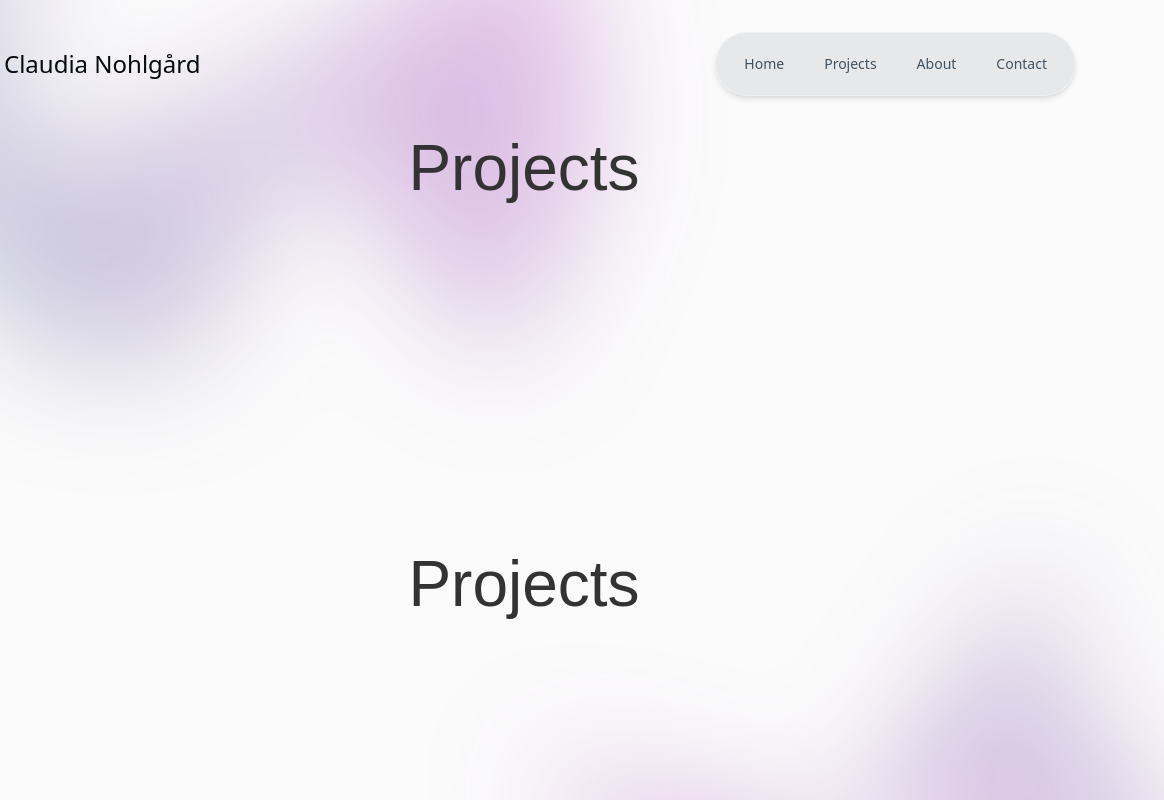
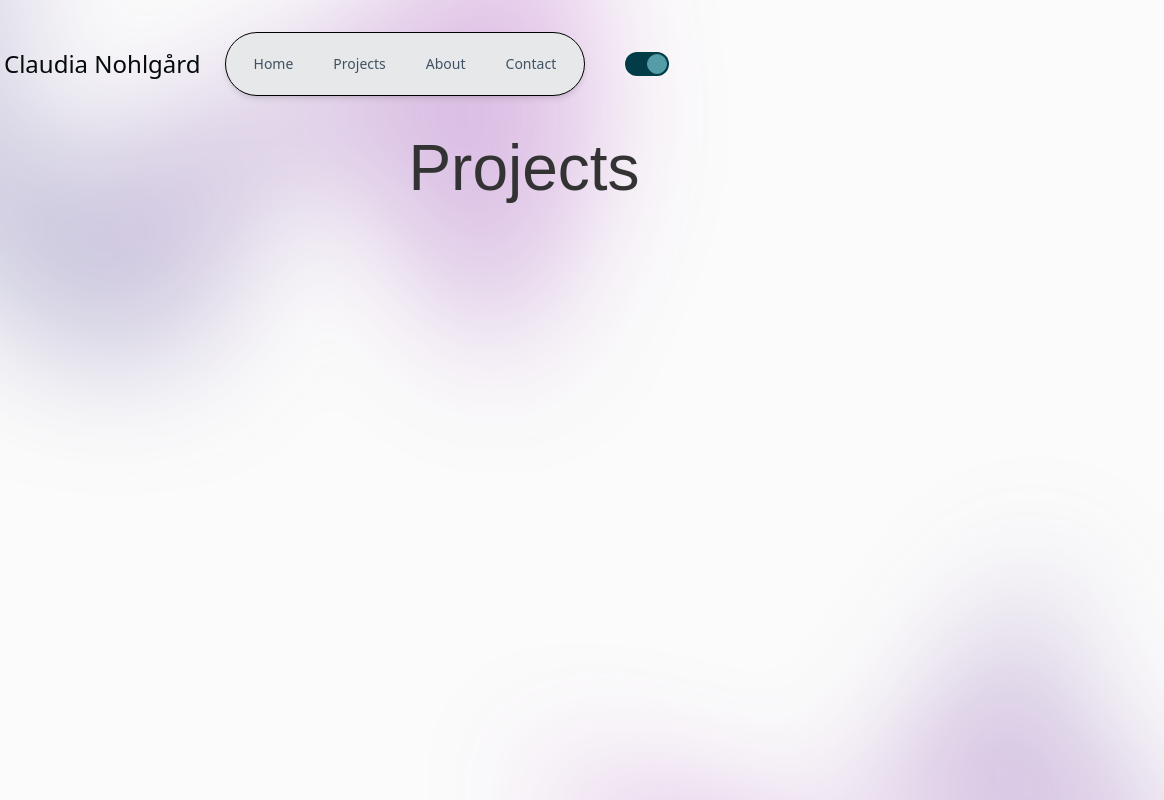
Before and after one commit to geekmorsan/Portfolio, an Astro site: page /projects in a window 1280 px wide. Shown: the top 800 px of the page, 116-1280 px from the left. Built offline with nearby package versions, Linux system fonts and the light colour scheme; Astro itself is replaced by a stand-in of ours; a web font is replaced by a local one.

Commit message:
WIP dark mode switch

```diff
--- a/src/components/BaseLayout.astro
+++ b/src/components/BaseLayout.astro
@@ -13,6 +13,19 @@ const { pageTitle } = Astro.props;
 		<link href="https://use.typekit.net/gqz8ndv.css" rel="stylesheet" type="text/css" />
 		<meta name="generator" content={Astro.generator} />
 		<title>{pageTitle}</title>
+		<script is:inline>
+			const theme = (() => {
+			  if (localStorage?.getItem("theme")) {
+				return localStorage?.getItem("theme");
+			  }
+			  if (window.matchMedia("(prefers-color-scheme: dark)").matches) {
+				return "dark";
+			  }
+			  return "light";
+			})();
+			document.documentElement.setAttribute("data-theme", theme)
+			window.localStorage.setItem("theme", theme);
+		</script>
 	</head>
 	<body class="bg-bgbase" data-theme="">
 		<Header />
@@ -32,5 +45,6 @@ const { pageTitle } = Astro.props;
 			</div>
 		  </div>
 		<Footer />
+
 	</body>
 </html>
--- a/src/components/Header.astro
+++ b/src/components/Header.astro
@@ -1,8 +1,14 @@
 ---
-import Navbar from "./Navbar.astro"
-import Navigation from "./Navigation.tsx"
+import Navbar from "./Navbar.astro";
+import Navigation from "./Navigation.tsx";
+import ThemeToggeler from "./ThemeToggeler.astro";
+import "@astrojs/react";
+import ThemeToggle from "./ThemeToggle";
+import ThemeSwitcher from "./ThemeSwitcher";
+---
 
----
-<header class="absolute inset-x-0 top-0 z-50">
-    <Navigation client:idle url={Astro.url} />
+<header class="absolute flex  justify-between inset-x-0 top-0 z-50">
+
+    <Navigation client:load url={Astro.url} />
+
 </header>
--- a/src/components/Navigation.tsx
+++ b/src/components/Navigation.tsx
@@ -1,8 +1,9 @@
-import { Disclosure, DisclosureButton, DisclosurePanel, Menu, MenuButton, MenuItem, MenuItems } from '@headlessui/react'
-import { Bars3Icon, BellIcon, XMarkIcon } from '@heroicons/react/24/outline'
+import { Disclosure, DisclosureButton, DisclosurePanel } from '@headlessui/react'
+import { Bars3Icon, XMarkIcon } from '@heroicons/react/24/outline'
+import ThemeSwitcher from './ThemeSwitcher'
 
-import { Switch } from '@headlessui/react'
-import { useState } from 'react'
+import ThemeToggle from './ThemeToggle'
+import ThemeToggeler from './ThemeToggeler.astro'
 
 const navigation = [
   { name: 'Home', href: '/', current: true },
@@ -60,6 +61,7 @@ export default function Navigation({url}:NavigationProps) {
               </div>
             </div>
           </div>
+        <ThemeToggle />
         </div>
       </div>
 
--- a/src/components/Switch.tsx
+++ /dev/null
@@ -1,16 +0,0 @@
-import { Switch } from '@headlessui/react'
-import { useState } from 'react'
-
-function Example() {
-  const [enabled, setEnabled] = useState(false)
-
-  return (
-    <Switch
-      checked={enabled}
-      onChange={setEnabled}
-      className="group inline-flex h-6 w-11 items-center rounded-full bg-gray-200 transition data-[checked]:bg-blue-600"
-    >
-      <span className="size-4 translate-x-1 rounded-full bg-white transition group-data-[checked]:translate-x-6" />
-    </Switch>
-  )
-}
--- /dev/null
+++ b/src/components/ThemeSwitcher.tsx
@@ -0,0 +1,65 @@
+import React, { useEffect, useState } from 'react';
+
+const ThemeSwitcher = () => {
+  const [theme, setTheme] = useState(
+    typeof window !== 'undefined' && localStorage.getItem('theme')
+      ? localStorage.getItem('theme')
+      : 'light'
+  );
+
+  useEffect(() => {
+    if (theme === 'dark') {
+      document.documentElement.classList.add('dark');
+      localStorage.setItem('theme', 'dark');
+    } else {
+      document.documentElement.classList.remove('dark');
+      localStorage.setItem('theme', 'light');
+    }
+  }, [theme]);
+
+  const toggleTheme = () => {
+    setTheme(theme === 'dark' ? 'light' : 'dark');
+  };
+
+  return (
+    <button
+      onClick={toggleTheme}
+      className="p-2 bg-gray-200 dark:bg-gray-800 rounded-full"
+      aria-label="Toggle Dark Mode"
+    >
+      {theme === 'dark' ? (
+        <svg
+          className="w-6 h-6 text-yellow-500"
+          fill="none"
+          stroke="currentColor"
+          viewBox="0 0 24 24"
+          xmlns="http://www.w3.org/2000/svg"
+        >
+          <path
+            strokeLinecap="round"
+            strokeLinejoin="round"
+            strokeWidth={2}
+            d="M12 3v1m0 16v1m8.66-12.34l-.7.7M5.34 17.66l-.7.7M21 12h-1M4 12H3m15.66 4.66l-.7-.7M6.34 6.34l-.7-.7M12 5a7 7 0 100 14 7 7 0 000-14z"
+          />
+        </svg>
+      ) : (
+        <svg
+          className="w-6 h-6 text-gray-800 dark:text-gray-200"
+          fill="none"
+          stroke="currentColor"
+          viewBox="0 0 24 24"
+          xmlns="http://www.w3.org/2000/svg"
+        >
+          <path
+            strokeLinecap="round"
+            strokeLinejoin="round"
+            strokeWidth={2}
+            d="M20.354 15.354A9 9 0 118.646 3.646 9 9 0 0020.354 15.354z"
+          />
+        </svg>
+      )}
+    </button>
+  );
+};
+
+export default ThemeSwitcher;
--- /dev/null
+++ b/src/components/ThemeToggeler.astro
@@ -0,0 +1,4 @@
+---
+import ThemeToggle from "./ThemeToggle"
+---
+<ThemeToggle client:only="react"/>
--- /dev/null
+++ b/src/components/ThemeToggle.tsx
@@ -0,0 +1,64 @@
+import { useEffect, useState } from "react";
+import { MoonIcon, SunIcon } from "@heroicons/react/24/outline";
+
+function userPreferredTheme(): string | null {
+  if (typeof window === "undefined") {
+    return null;
+  }
+  return window.matchMedia("(prefers-color-scheme: dark)").matches ? "dark" : "light";
+}
+
+function storedValue(key: string) {
+  if (typeof localStorage === "undefined") {
+    return null;
+  }
+  return localStorage.getItem(key);
+}
+
+function chosenTheme() {
+  return storedValue("theme") ?? userPreferredTheme() ?? "light";
+}
+function switchPosition(theme: string) {
+  if (theme === "dark") {
+    return (<div className="
+      content-[''] absolute inset-y-0.5 left-0.5
+      bg-accent-1-light border-accent-1-light border rounded-full h-5 w-5 transition-all
+       "></div>);
+  } else {
+    return (<div className="
+      content-[''] absolute inset-y-0.5 right-0.5
+      bg-accent-1-light border-accent-1-light border rounded-full h-5 w-5 transition-all
+       "></div>);
+  }
+}
+function buttonIcon(theme: string) {
+  if (theme === "dark") {
+    return (<SunIcon className="size-8 text-yellow-50"/>);
+  } else {
+    return (<MoonIcon className="size-8 text-blue-950"/>);
+  }
+}
+
+export default function ThemeToggle() {
+  const [theme, setTheme] = useState(chosenTheme());
+
+  const handleClick = () => {
+    setTheme(theme === "dark" ? "light" : "dark");
+  };
+
+  useEffect(() => {
+    document.documentElement.setAttribute("data-theme", theme)
+    localStorage.setItem("theme", theme);
+  }, [theme]);
+
+
+  return (
+    // <button type="button" data-themetoggle onClick={handleClick}>
+    //   {buttonIcon(theme)}
+    // </button>
+    <button type="button" data-themetoggle onClick={handleClick}>
+        <div className="relative w-11 h-6 bg-accent-1-dark ring-1 ring-outline hover:ring-accent-2-light
+         rounded-full
+         ">{switchPosition(theme)}</div></button>
+);
+}
--- a/src/pages/projects.astro
+++ b/src/pages/projects.astro
@@ -3,5 +3,48 @@ import BaseLayout from "../components/BaseLayout.astro";
 const pageTitle = "Projects";
 ---
 <BaseLayout pageTitle={pageTitle}>
-    <h1>{pageTitle}</h1>
+
+
+    <!-- <label class="inline-flex items-center cursor-pointer">
+        <input type="checkbox" value="" class="sr-only peer">
+        <div class="relative w-11 h-6 bg-button peer-focus:outline-none peer-focus:ring-2 peer-focus:ring-accent-2-light
+         rounded-full peer
+          peer-checked:after:translate-x-full rtl:peer-checked:after:-translate-x-full
+         peer-checked:after:border-white after:content-[''] after:absolute after:top-[2px] after:start-[2px]
+          after:bg-accent-1-light after:border-outline after:border after:rounded-full after:h-5 after:w-5 after:transition-all
+           peer-checked:bg-button"></div>
+
+        </label>
+        <label class="inline-flex items-center cursor-pointer">
+          <input type="checkbox" value="" class="sr-only ">
+          <div class="relative w-11 h-6 bg-accent-1-dark ring-1 ring-outline hover:ring-accent-2-light
+           rounded-full
+            after:translate-x-full rtl:after:-translate-x-full
+            after:content-[''] after:absolute after:top-[2px] after:start-[2px]
+            after:bg-accent-1-light after:border-accent-1-light after:border after:rounded-full after:h-5 after:w-5 after:transition-all
+             "></div>
+
+        </label>
+        <label class="inline-flex items-center cursor-pointer">
+          <input type="checkbox" value="" class="sr-only ">
+          <div class="relative w-11 h-6 bg-accent-1-dark ring-1 ring-outline hover:ring-accent-2-light
+           rounded-full
+             rtl:after
+            after:content-[''] after:absolute after:top-[2px] after:start-[2px]
+            after:bg-accent-1-light after:border-accent-1-light after:border after:rounded-full after:h-5 after:w-5 after:transition-all
+             "></div>
+
+      </label>
+      <label class="inline-flex items-center cursor-pointer">
+        <input type="checkbox" value="" class="sr-only ">
+        <div class="relative w-11 h-6 bg-accent-1-dark ring-1 ring-outline hover:ring-accent-2-light
+         rounded-full
+          after:translate-x-full rtl:after:-translate-x-full
+          after:content-[''] after:absolute after:top-[2px] after:start-[2px]
+          after:bg-accent-1-light after:border-accent-1-light after:border after:rounded-full after:h-5 after:w-5 after:transition-all
+           "></div>
+
+      </label>
+       -->
+
 </BaseLayout>
--- a/src/styles/global.css
+++ b/src/styles/global.css
@@ -55,7 +55,7 @@ h1 {
   --color-button: 231, 232, 234;
   --color-outline: 245, 245, 245;
 }
-:root [data-theme="dark"]{
+:root[data-theme="dark"] {
   --color-bgbase: 4, 9, 10;
   --color-accent2: 22, 111, 126;
   --color-accent2light: 84, 156, 168;
--- a/tailwind.config.mjs
+++ /dev/null
@@ -1,32 +0,0 @@
-/** @type {import('tailwindcss').Config} */
-export default {
-	content: ['./src/**/*.{astro,html,js,jsx,md,mdx,svelte,ts,tsx,vue}'],
-	darkMode: [],
-	theme: {
-		extend: {
-			colors: {
-				bgbase: "rgba(var(--color-bgbase), 1)",
-				accent: {
-					1:{
-						light: "rgba(var(--color-accent1light), 1)",
-						DEFAULT: "rgba(var(--color-accent1), 1)",
-						dark: "rgba(var(--color-accent1dark), 1)",
-					},
-					2: {
-						light: "rgba(var(--color-accent2light), 1)",
-						DEFAULT: "rgba(var(--color-accent2), 1)",
-						dark: "rgba(var(--color-accent2dark), 1)",
-					},
-				},
-				type: {
-					1: "rgba(var(--color-type1), 1)",
-					2: "rgba(var(--color-type2), 1)",
-				},
-				button: "rgba(var(--color-button),1)",
-				outline: "rgba(var(--color-outline),1)",
-			},
-		},
-	},
-
-	plugins: [],
-}
--- /dev/null
+++ b/tailwind.config.ts
@@ -0,0 +1,33 @@
+import type { Config } from 'tailwindcss'
+
+export default {
+	content: ['./src/**/*.{astro,html,js,jsx,md,mdx,svelte,ts,tsx,vue}'],
+	darkMode: ['selector', '[data-theme="dark"]'],
+	theme: {
+		extend: {
+			colors: {
+				bgbase: "rgb(var(--color-bgbase))",
+				accent: {
+					1:{
+						light: "rgb(var(--color-accent1light))",
+						DEFAULT: "rgb(var(--color-accent1))",
+						dark: "rgb(var(--color-accent1dark))",
+					},
+					2: {
+						light: "rgb(var(--color-accent2light))",
+						DEFAULT: "rgb(var(--color-accent2))",
+						dark: "rgb(var(--color-accent2dark))",
+					},
+				},
+				type: {
+					1: "rgb(var(--color-type1))",
+					2: "rgb(var(--color-type2))",
+				},
+				button: "rgb(var(--color-button))",
+				outline: "rgb(var(--color-outline))",
+			},
+		},
+	},
+
+	plugins: [],
+} satisfies Config
```
